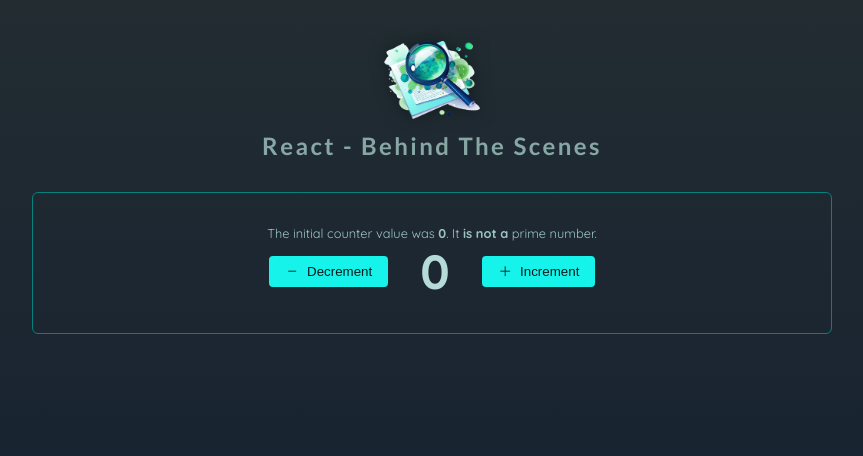
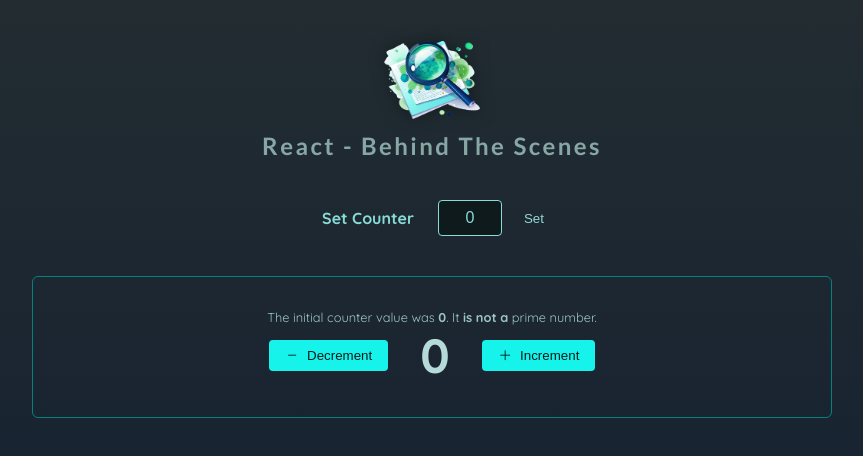
Before and after one commit to vkhandelwal48/Frontend-Interview-Prep, a React (Vite) app in the folder ReactPrep/PerformanceOptimization/: page / in a window 1280 px wide. Shown: the top 456 px of the page, without its empty margins (208-1071 px from the left). Built offline with nearby package versions, Linux system fonts and the light colour scheme.

Commit message:
added missing code

```diff
--- a/ReactPrep/PerformanceOptimization/src/App.jsx
+++ b/ReactPrep/PerformanceOptimization/src/App.jsx
@@ -23,6 +23,11 @@
     <>
       <Header />
       <main>
+        <section id="configure-counter">
+          <h2>Set Counter</h2>
+          <input type="number" onChange={handleChange} value={enteredNumber} />
+          <button onClick={handleSetClick}>Set</button>
+        </section>
         <Counter initialCount={chosenCount} />
       </main>
     </>
```
